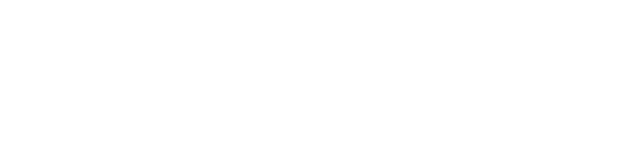
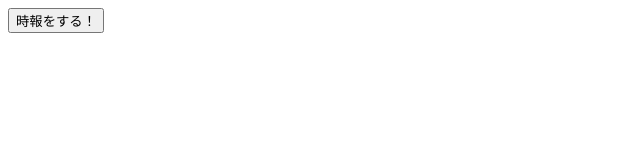
Before and after one commit to JF1HNL/jihou, a plain HTML site: page index.html in a window 1280 px wide. Shown: the whole page, without its empty margins (0-640 px from the left). Drawn offline with Linux system fonts and the light colour scheme.

Commit message:
button add

```diff
--- a/index.html
+++ b/index.html
@@ -4,7 +4,9 @@
     <meta charset="UTF-8" />
     <meta name="viewport" content="width=device-width, initial-scale=1.0" />
     <meta http-equiv="X-UA-Compatible" content="ie=edge" />
-    <title>Document</title>
+    <title>アカピー専用時報ボタン</title>
   </head>
-  <body></body>
+  <body>
+    <button>時報をする！</button>
+  </body>
 </html>
```
